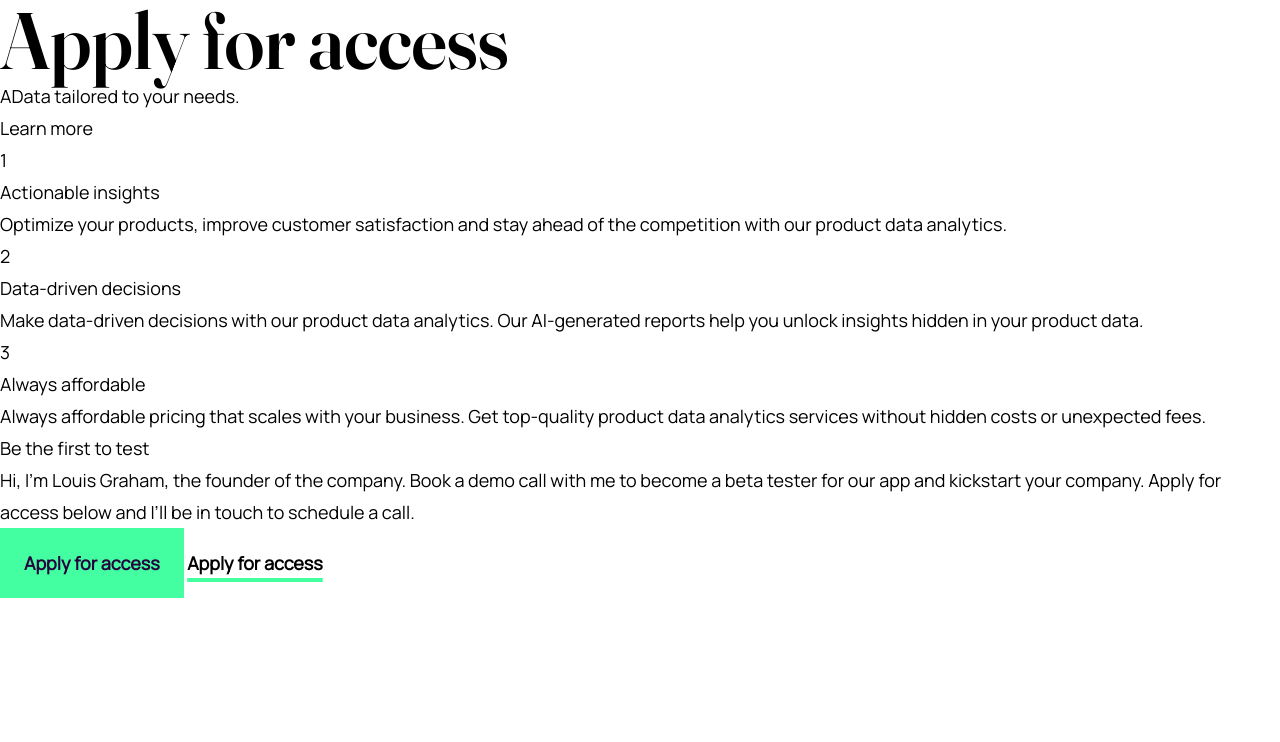
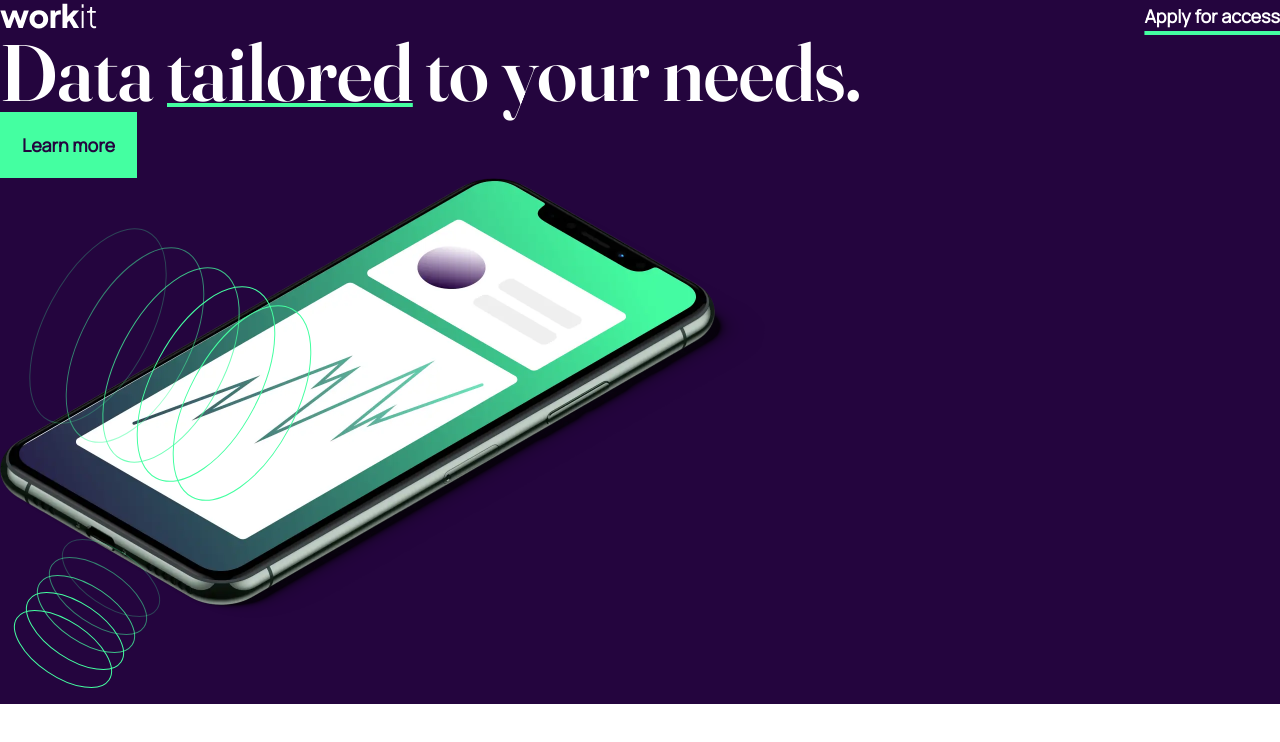
Before and after one commit to jeeasistio/workit, a website: page index.html in a window 1280 px wide. Drawn offline with Linux system fonts and the light colour scheme.

Commit message:
hero in progress

```diff
--- a/index.html
+++ b/index.html
@@ -11,47 +11,24 @@
     </head>
 
     <body>
-        <div><h2>Apply for access</h2></div>
+        <div class="bg-primary">
+            <div class="flex flex-row justify-between">
+                <img src="./assets/images/logo-light.svg" alt="workit" />
+                <button class="btn btn-secondary text-white">Apply for access</button>
+            </div>
 
-        <div>AData tailored to your needs.</div>
+            <h2 class="text-white">
+                Data <span class="underline decoration-secondary decoration-4">tailored</span> to your needs.
+            </h2>
 
-        <div>Learn more</div>
+            <button class="btn btn-primary">Learn more</button>
 
-        <div>1</div>
+            <div class="w-[320px] md:w-[514px] xl:w-[767px] h-11">
+                <img srcset="/assets/images/image-hero.webp" alt="phone" class="w-17" />
+            </div>
 
-        <div>Actionable insights</div>
-
-        <div>
-            Optimize your products, improve customer satisfaction and stay ahead of the competition with our product
-            data analytics.
+            <img src="/assets/images/bg-pattern-1.svg" alt="spring" />
+            <img src="/assets/images/bg-pattern-2.svg" alt="spring" />
         </div>
-
-        <div>2</div>
-
-        <div>Data-driven decisions</div>
-
-        <div>
-            Make data-driven decisions with our product data analytics. Our AI-generated reports help you unlock
-            insights hidden in your product data.
-        </div>
-
-        <div>3</div>
-
-        <div>Always affordable</div>
-
-        <div>
-            Always affordable pricing that scales with your business. Get top-quality product data analytics services
-            without hidden costs or unexpected fees.
-        </div>
-
-        <div>Be the first to test</div>
-
-        <div>
-            Hi, I'm Louis Graham, the founder of the company. Book a demo call with me to become a beta tester for our
-            app and kickstart your company. Apply for access below and I’ll be in touch to schedule a call.
-        </div>
-
-        <button class="btn btn-primary">Apply for access</button>
-        <button class="btn btn-secondary">Apply for access</button>
     </body>
 </html>
--- a/input.css
+++ b/input.css
@@ -56,7 +56,7 @@
     }
 
     .btn-primary {
-        @apply px-8 py-6 bg-secondary text-primary border-4 border-secondary;
+        @apply px-8 py-6 bg-secondary text-primary border-2 border-secondary;
     }
     .btn-primary:hover {
         @apply bg-transparent text-secondary;
```
Also changed, not shown: dist/output.css.
